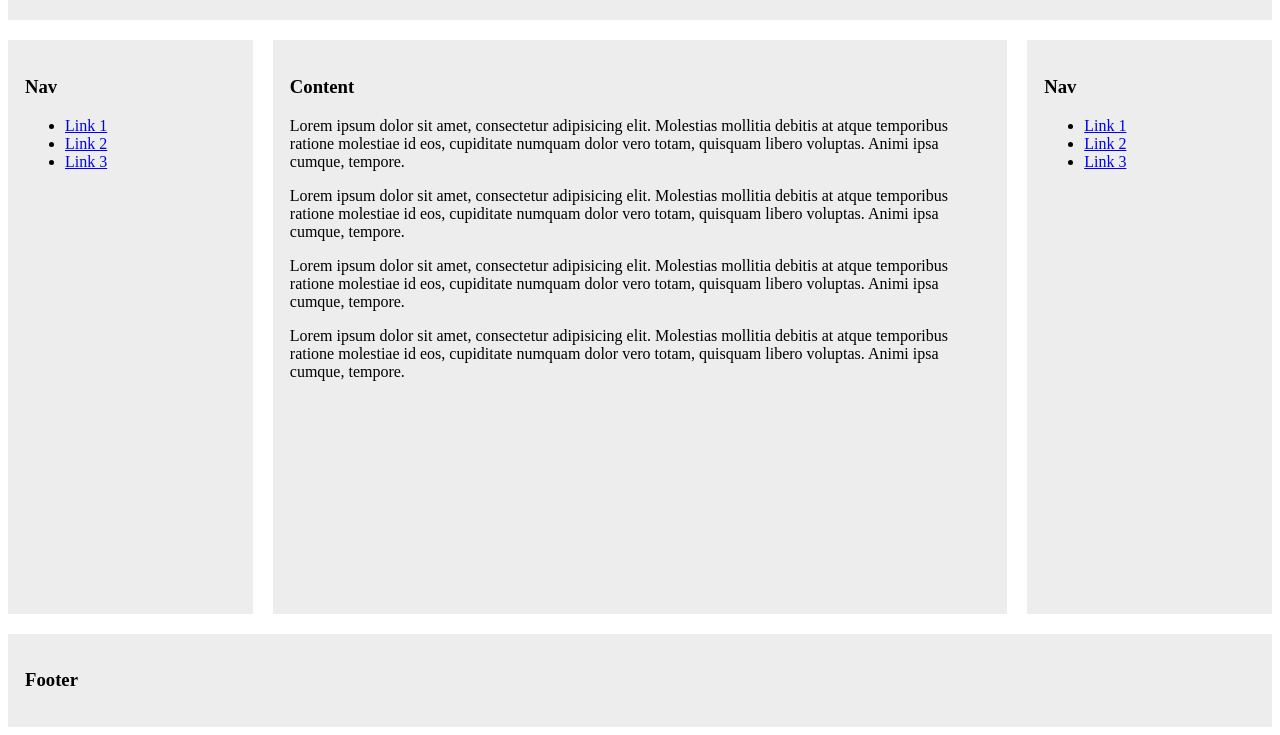
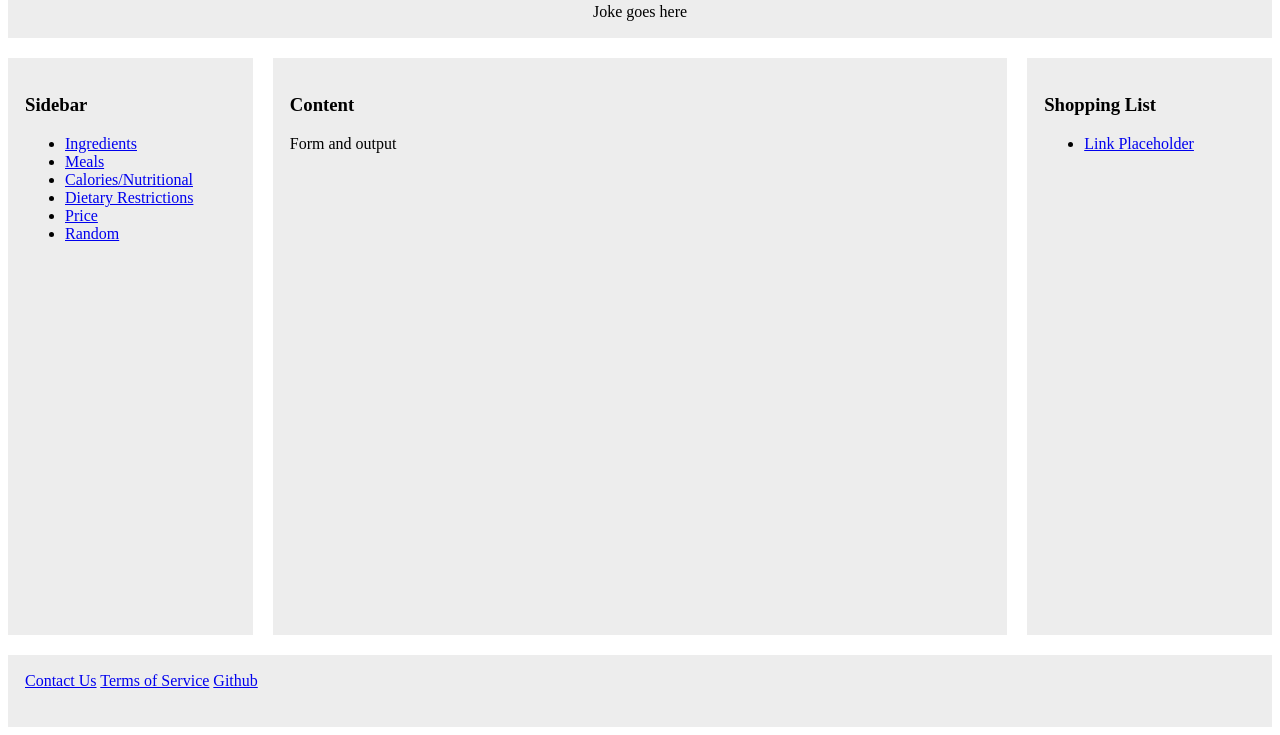
Before and after one commit to RossFahan/flavorByte, a plain HTML site: page index.html in a window 1280 px wide. Shown: the part 81-816 px from the top of the page. Drawn offline with Linux system fonts and the light colour scheme.

Commit message:
made changes to HTML to match our wireframe mockup

```diff
--- a/assets/css/style.css
+++ b/assets/css/style.css
@@ -8,6 +8,11 @@
         grid-template-rows: 1fr 8fr 1fr;
     grid-gap: 20px;
     height: 100vh;
+  }
+  header {
+    text-align: center; /* Aligns content horizontally */
+    padding: 20px; /* Adds padding around the header */
+    background-color: #f2f2f2; /* Adds a background color */
   }
 
   @media screen and (max-width: 60em) {
@@ -33,6 +38,7 @@
     grid-column-end: 4;
     -ms-grid-row: 1;
         grid-row-start: 1;
+    text-align: center;
   }
 
   @media screen and (max-width: 60em) {
--- a/index.html
+++ b/index.html
@@ -11,44 +11,46 @@
 <body>
     <div class="holy-grail-grid">
         <div class="holy-grail-header">
-          <h3>Header</h3>
+          <h3>Flavor Byte</h3>
+          <span>Joke goes here</span>
         </div>
 
         <div class="holy-grail-left">
-          <h3>Nav</h3>
+          <h3>Sidebar</h3>
           <ul>
-            <li><a href="#">Link 1</a></li>
-            <li><a href="#">Link 2</a></li>
-            <li><a href="#">Link 3</a></li>
+            <li><a href="#">Ingredients</a></li>
+            <li><a href="#">Meals</a></li>
+            <li><a href="#">Calories/Nutritional</a></li>
+            <li><a href="#">Dietary Restrictions</a></li>
+            <li><a href="#">Price</a></li>
+            <li><a href="#">Random</a></li>
           </ul>
         </div>
 
         <div class="holy-grail-middle">
           <h3>Content</h3>
-          <p>Lorem ipsum dolor sit amet, consectetur adipisicing elit. Molestias mollitia debitis at atque temporibus ratione molestiae id eos, cupiditate numquam dolor vero totam, quisquam libero voluptas. Animi ipsa cumque, tempore.</p>
-          <p>Lorem ipsum dolor sit amet, consectetur adipisicing elit. Molestias mollitia debitis at atque temporibus ratione molestiae id eos, cupiditate numquam dolor vero totam, quisquam libero voluptas. Animi ipsa cumque, tempore.</p>
-          <p>Lorem ipsum dolor sit amet, consectetur adipisicing elit. Molestias mollitia debitis at atque temporibus ratione molestiae id eos, cupiditate numquam dolor vero totam, quisquam libero voluptas. Animi ipsa cumque, tempore.</p>
-          <p>Lorem ipsum dolor sit amet, consectetur adipisicing elit. Molestias mollitia debitis at atque temporibus ratione molestiae id eos, cupiditate numquam dolor vero totam, quisquam libero voluptas. Animi ipsa cumque, tempore.</p>
+          <p>Form and output</p>
+
         </div>
 
         <div class="holy-grail-right">
-          <h3>Nav</h3>
+          <h3>Shopping List</h3>
           <ul>
-            <li><a href="#">Link 1</a></li>
-            <li><a href="#">Link 2</a></li>
-            <li><a href="#">Link 3</a></li>
+            <li><a href="#">Link Placeholder</a></li>
           </ul>
         </div>
 
         <div class="holy-grail-footer">
-          <h3>Footer</h3>
+          <a href="#">Contact Us</a>
+          <a href="#">Terms of Service</a>
+          <a href="#">Github</a>
         </div>
 
       </div>
 
 
 
-    <script src="app.js"></script>
+    <script src="./assets/js/scripts.js"></script>
 </body>
 
 </html>
```
